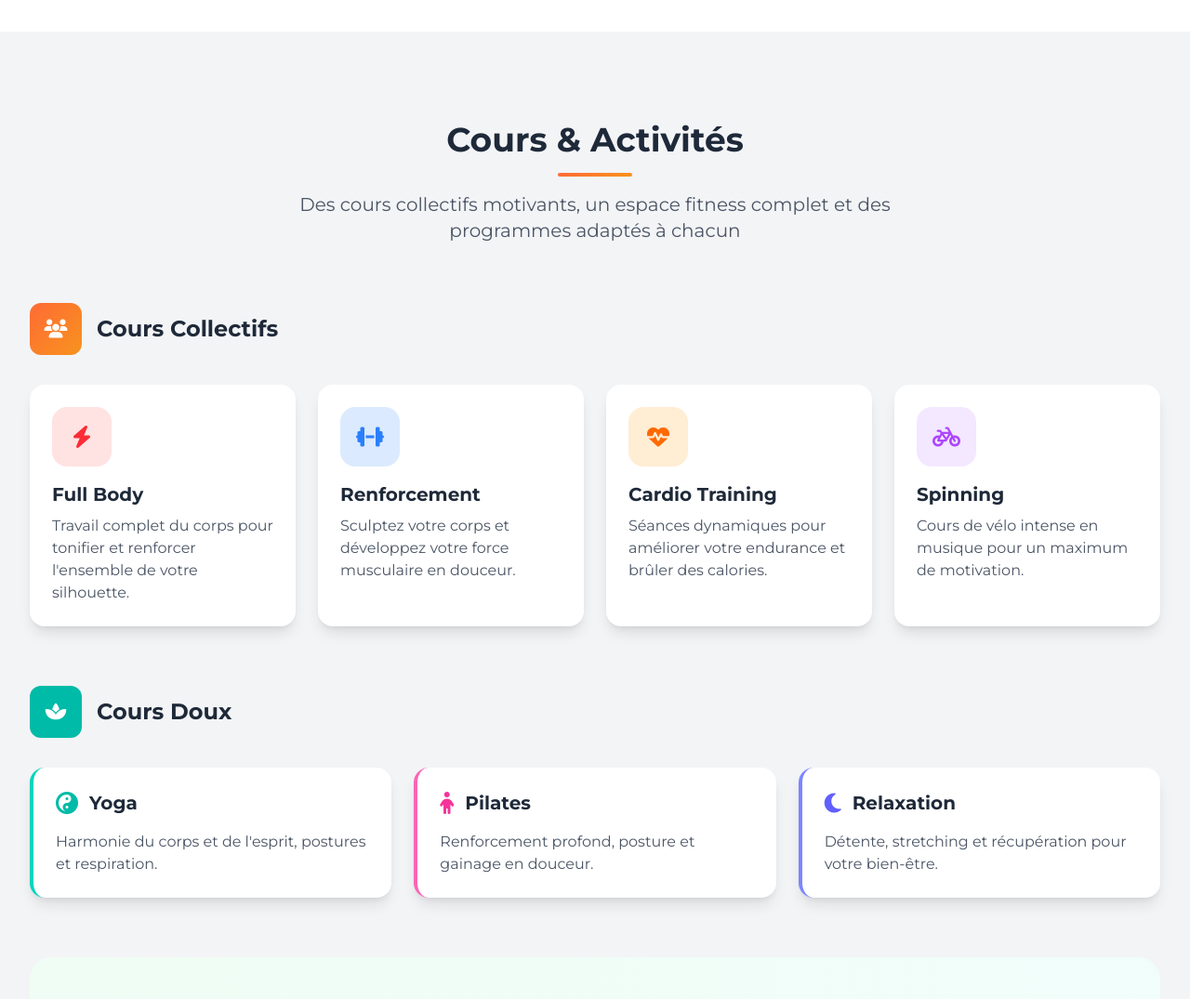
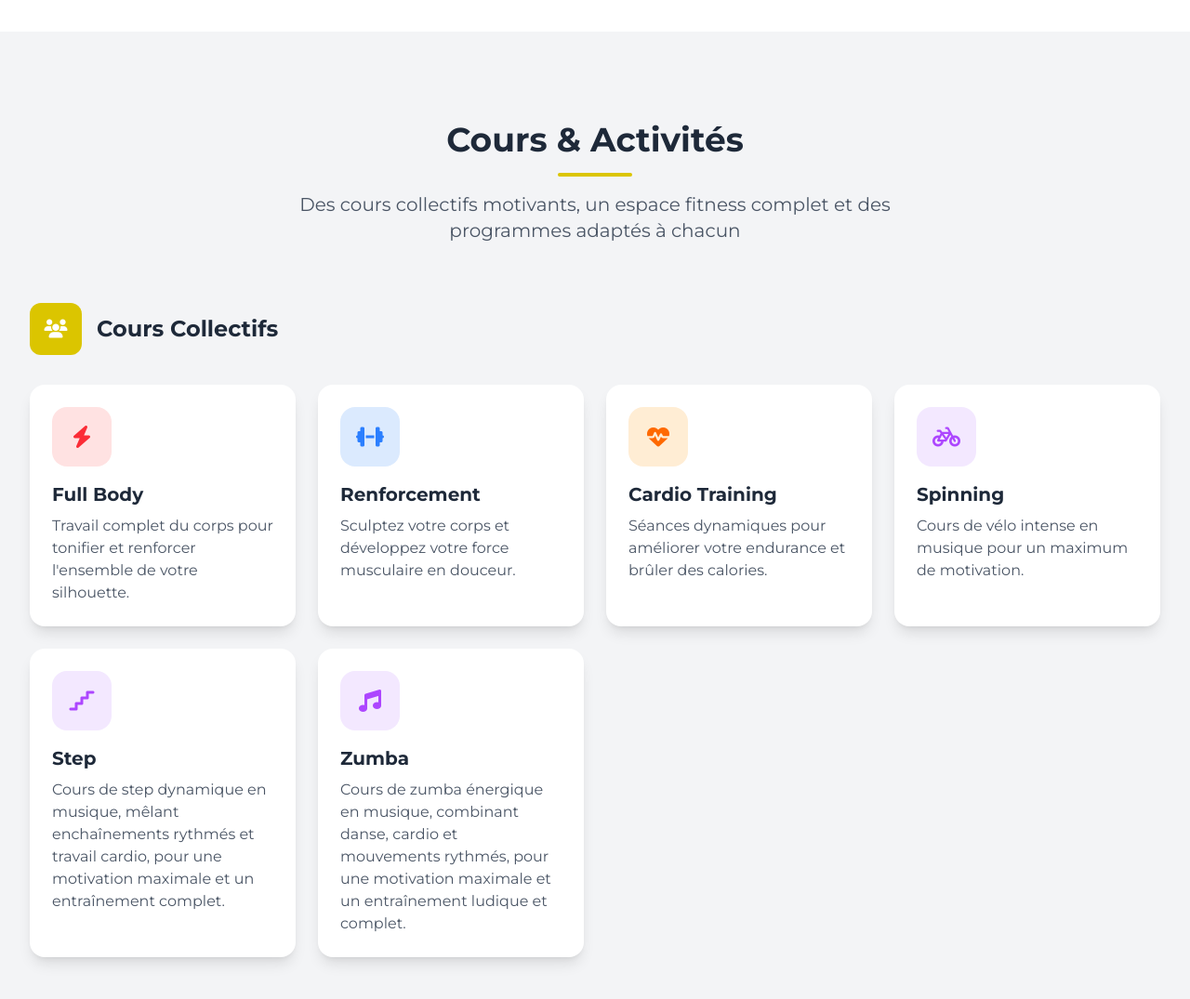
Before and after one commit to Casifox/sportonic, a plain HTML site: page index.html in a window 1280 px wide. Shown: the part 1700-2775 px from the top of the page at 93% size. Drawn offline with nearby package versions, Linux system fonts and the light colour scheme; grey boxes are pictures that could not be loaded.

```diff
--- a/index.html
+++ b/index.html
@@ -17,19 +17,19 @@
             background: linear-gradient(135deg, #1a1a2e 0%, #16213e 50%, #0f0f23 100%);
         }
         .accent-gradient {
-            background: linear-gradient(135deg, #ff6b35 0%, #f7931e 100%);
+            background: linear-gradient(135deg, #dbc500 0%, #dbc500 100%);
         }
         .text-accent {
-            color: #ff6b35;
+            color: #dbc500;
         }
         .border-accent {
-            border-color: #ff6b35;
+            border-color: #dbc500;
         }
         .bg-accent {
-            background-color: #ff6b35;
+            background-color: #dbc500;
         }
         .hover-accent:hover {
-            background-color: #e55a2b;
+            background-color: #dbc500;
         }
         .card-hover {
             transition: all 0.3s ease;
@@ -46,7 +46,7 @@
             display: block;
             width: 80px;
             height: 4px;
-            background: linear-gradient(135deg, #ff6b35 0%, #f7931e 100%);
+            background: linear-gradient(135deg, #dbc500 0%, #dbc500 100%);
             margin: 16px auto 0;
             border-radius: 2px;
         }
@@ -54,7 +54,7 @@
             animation: pulse 2s infinite;
         }
         @keyframes pulse {
-            0%, 100% { box-shadow: 0 0 0 0 rgba(255, 107, 53, 0.4); }
+            0%, 100% { box-shadow: 0 0 0 0 #dbc500; }
             50% { box-shadow: 0 0 0 15px rgba(255, 107, 53, 0); }
         }
         .nav-link {
@@ -67,7 +67,7 @@
             left: 0;
             width: 0;
             height: 2px;
-            background: #ff6b35;
+            background: #dbc500;
             transition: width 0.3s ease;
         }
         .nav-link:hover::after {
@@ -344,6 +344,25 @@
                         <h4 class="text-xl font-bold text-gray-800 mb-2">Spinning</h4>
                         <p class="text-gray-600">Cours de vélo intense en musique pour un maximum de motivation.</p>
                     </div>
+
+                    <div class="bg-white rounded-2xl p-6 card-hover shadow-lg">
+                        <div class="w-16 h-16 bg-purple-100 rounded-2xl flex items-center justify-center mb-4">
+                            <i class="fas fa-stairs text-purple-500 text-2xl"></i>
+
+                        </div>
+                        <h4 class="text-xl font-bold text-gray-800 mb-2">Step</h4>
+                        <p class="text-gray-600">Cours de step dynamique en musique, mêlant enchaînements rythmés et travail cardio, pour une motivation maximale et un entraînement complet.</p>
+                    </div>
+
+                    <div class="bg-white rounded-2xl p-6 card-hover shadow-lg">
+                        <div class="w-16 h-16 bg-purple-100 rounded-2xl flex items-center justify-center mb-4">
+                            <i class="fas fa-music text-purple-500 text-2xl"></i>
+
+                        </div>
+                        <h4 class="text-xl font-bold text-gray-800 mb-2">Zumba</h4>
+                        <p class="text-gray-600">Cours de zumba énergique en musique, combinant danse, cardio et mouvements rythmés, pour une motivation maximale et un entraînement ludique et complet.</p>
+                    </div>
+
                 </div>
             </div>
 
```
